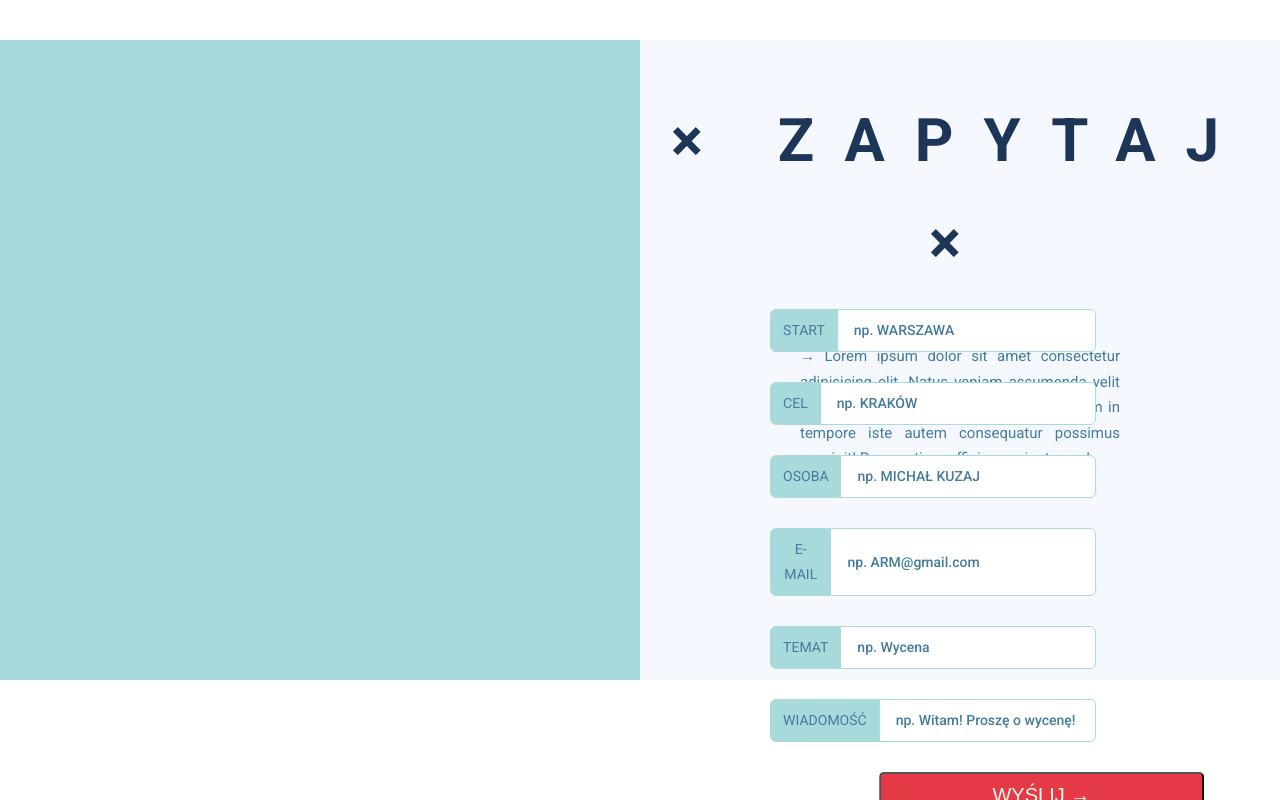
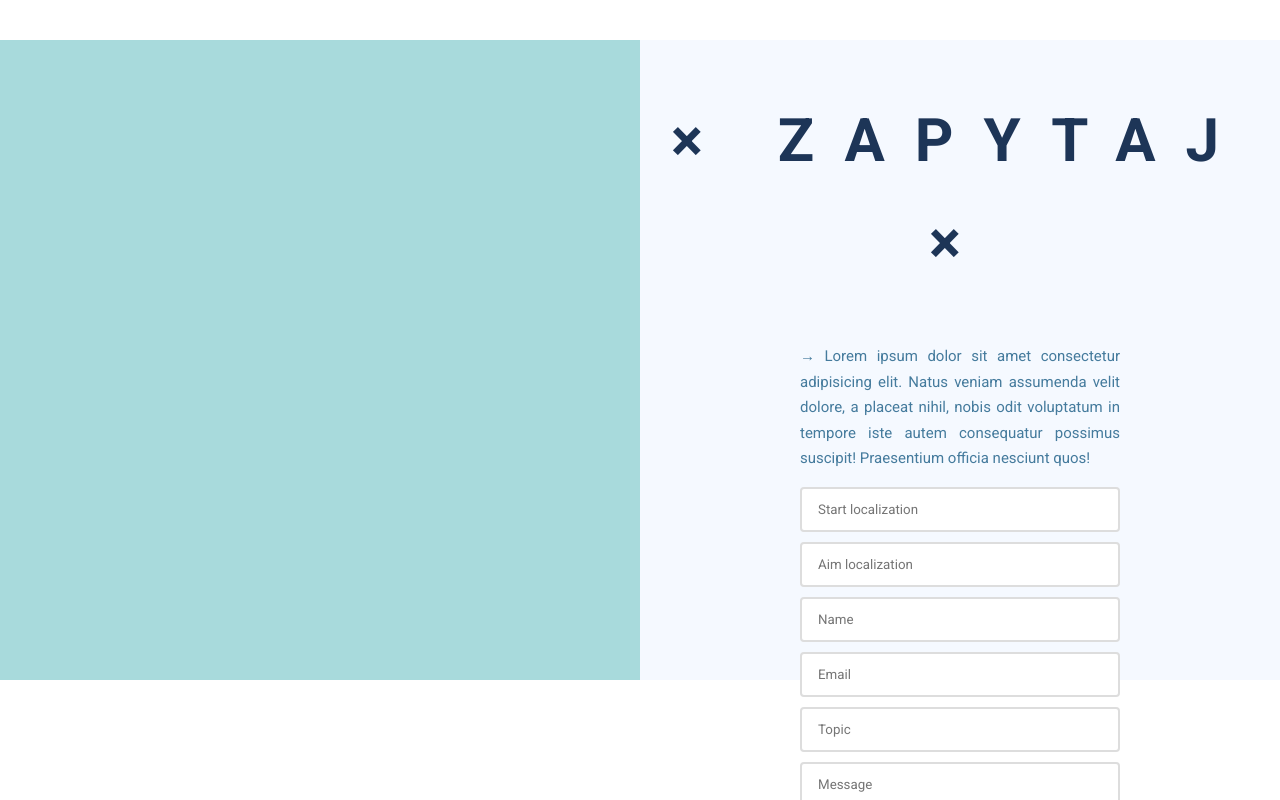
Before and after one commit to matetuh/logistics, a website: page index.html in a window 1280 px wide. Shown: the part 2000-2800 px from the top of the page. Drawn offline with nearby package versions, Linux system fonts and the light colour scheme.

Commit message:
redesign inuput  form

```diff
--- a/index.html
+++ b/index.html
@@ -3,11 +3,13 @@
     <head>
         <meta charset="UTF-8">
         <meta name="viewport" content="width=device-width, initial-scale=1.0">
+        <meta name="viewport" content="width=device-width, initial-scale=1.0"/>
 
         <link rel="stylesheet" href="https://fonts.googleapis.com/css2?family=Roboto:wght@100;300;400;500;700;900&display=swap" class="href">
         <link href="https://fonts.googleapis.com/icon?family=Material+Icons" rel="stylesheet">
         <link rel="stylesheet" href="https://unpkg.com/aos@2.3.1/dist/aos.css">
         <link rel="stylesheet" type="text/css" href="css/ionicons.min.css">
+
         <link rel="stylesheet" href="css/style.css" type="text/css">
 
         <title>ARM Logistics</title>
@@ -153,29 +155,23 @@
                         &#8594; Lorem ipsum dolor sit amet consectetur adipisicing elit. Natus veniam assumenda velit dolore, a placeat nihil, nobis odit voluptatum in tempore iste autem consequatur possimus suscipit! Praesentium officia nesciunt quos!
                     </div>
                     <div class="form-box">
-                        <div class="form-group">
-                            <span>START</span>
-                            <input class="form-field form-start" type="text" placeholder="np. WARSZAWA">
+                        <div class="input-field">
+                            <input placeholder="Start localization" id="first_name" type="text" class="form-field form-start">
                         </div>
-                        <div class="form-group">
-                            <span>CEL</span>
-                            <input class="form-field form-aim" type="text" placeholder="np. KRAKÓW ">
+                        <div class="input-field">
+                            <input placeholder="Aim localization" type="text" class="form-field form-aim">
                         </div>
-                        <div class="form-group">
-                            <span>OSOBA</span>
-                            <input class="form-field form-person" type="text" placeholder="np. MICHAŁ KUZAJ">
+                        <div class="input-field">
+                            <input placeholder="Name"  type="text" class="form-field form-person">
                         </div>
-                        <div class="form-group">
-                            <span>E-MAIL</span>
-                            <input class="form-field form-email" type="text" placeholder="np. ARM@gmail.com">
+                        <div class="input-field">
+                            <input placeholder="Email"class="form-field form-email">
+                            </div>
+                        <div class="input-field">
+                            <input placeholder="Topic" type="text" class="form-field form-header">
                         </div>
-                        <div class="form-group">
-                            <span>TEMAT</span>
-                            <input class="form-field form-header" type="text" placeholder="np. Wycena">
-                        </div>
-                        <div class="form-group">
-                            <span>WIADOMOŚĆ</span>
-                            <input class="form-field form-body" type="text" placeholder="np. Witam! Proszę o wycenę!">
+                        <div class="input-field">
+                            <input placeholder="Message" type="text" class="form-field form-body">
                         </div>
                         <form method="post">
                             <input class="btn btn-red" type="button" value="Wyślij &#8594" onclick="sendEmail()"/>
@@ -192,5 +188,6 @@
         <script src="https://smtpjs.com/v3/smtp.js"></script>
         <script src="js/index.js"></script>
         <script src="js/script.js"></script>
+
     </body>
 </html>
--- a/js/index.js
+++ b/js/index.js
@@ -1,3 +1,15 @@
+window.onload = clearInputs;
+
+function clearInputs() {
+    //inputs
+    document.getElementsByClassName("form-email")[0].value = "";
+    document.getElementsByClassName("form-header")[0].value = "";
+    document.getElementsByClassName("form-person")[0].value = "";
+    document.getElementsByClassName("form-start")[0].value = "";
+    document.getElementsByClassName("form-aim")[0].value = "";
+    document.getElementsByClassName("form-body")[0].value = "";
+}
+
 function sendEmail() {
     //inputs
     var from = document.getElementsByClassName("form-email")[0].value;
--- a/js/script.js
+++ b/js/script.js
@@ -61,3 +61,14 @@ function autoScrollTo(el) {
       scrollTop: top-100
   }, 1200);
 };
+
+//progress bar
+window.onload = function onLoad() {
+  var circle = new ProgressBar.Circle('#progress', {
+      color: '#FCB03C',
+      duration: 3000,
+      easing: 'easeInOut'
+  });
+
+  circle.animate(1);
+};
--- a/sass/components/_contact.scss
+++ b/sass/components/_contact.scss
@@ -1,67 +1,24 @@
+.form-box {
+    margin: 0 auto;
+    margin-top: 1.5rem;
+    width: 100%;
+}
 
 .form-field {
+    color: $color-main-5;
     display: block;
-    width: 100%;
-    padding: 8px 16px;
-    line-height: 25px;
-    font-size: 14px;
-    font-weight: 500;
+    width: 50%;
+    margin: 0 auto;
+    height: 4.5rem;
+    padding: 0 1.6rem;
+    border: .2rem solid #ddd;
+    border-radius: .4rem;
     font-family: inherit;
-    border-radius: 6px;
-    -webkit-appearance: none;
-    color: $color-main-4;
-    border: 1px solid $color-main-3;
-    background: $color-white;
-    transition: border .3s ease;
-    &::placeholder {
-        color: $color-main-4;
-    }
+    outline: 0;
+    transition: .2s;
+    margin-top: 1rem;
+
     &:focus {
-        outline: none;
-        border-color: $color-main-5;
+        border: .2rem solid $color-main-5;
     }
 }
-
-.form-box {
-    position: absolute;
-    top: 50%;
-    left: 50%;
-    transform: translate(-35%, -10%);
-}
-.form-group {
-    display: flex;
-    width: 50%;
-    height: auto;
-    & > span,
-    .form-field {
-        &:not(:first-child):not(:last-child) {
-            border-radius: 0;
-        }
-        &:first-child {
-            border-radius: 6px 0 0 6px;
-        }
-        &:last-child {
-            border-radius: 0 6px 6px 0;
-        }
-        &:not(:first-child) {
-            margin-left: -1px;
-        }
-    }
-    & > span {
-        text-align: center;
-        padding: 8px 12px;
-        font-size: 14px;
-        line-height: 25px;
-        color: $color-main-4;
-        background: $color-main-3;
-        border: 1px solid $color-main-3;
-        transition: background .3s ease, border .3s ease, color .3s ease;
-    }
-    &:focus-within {
-        & > span {
-            color: $color-main-2;
-            background: $color-main-5;
-            border-color: $color-main-5;
-        }
-    }
-}
```
Also changed, not shown: css/style.css.
